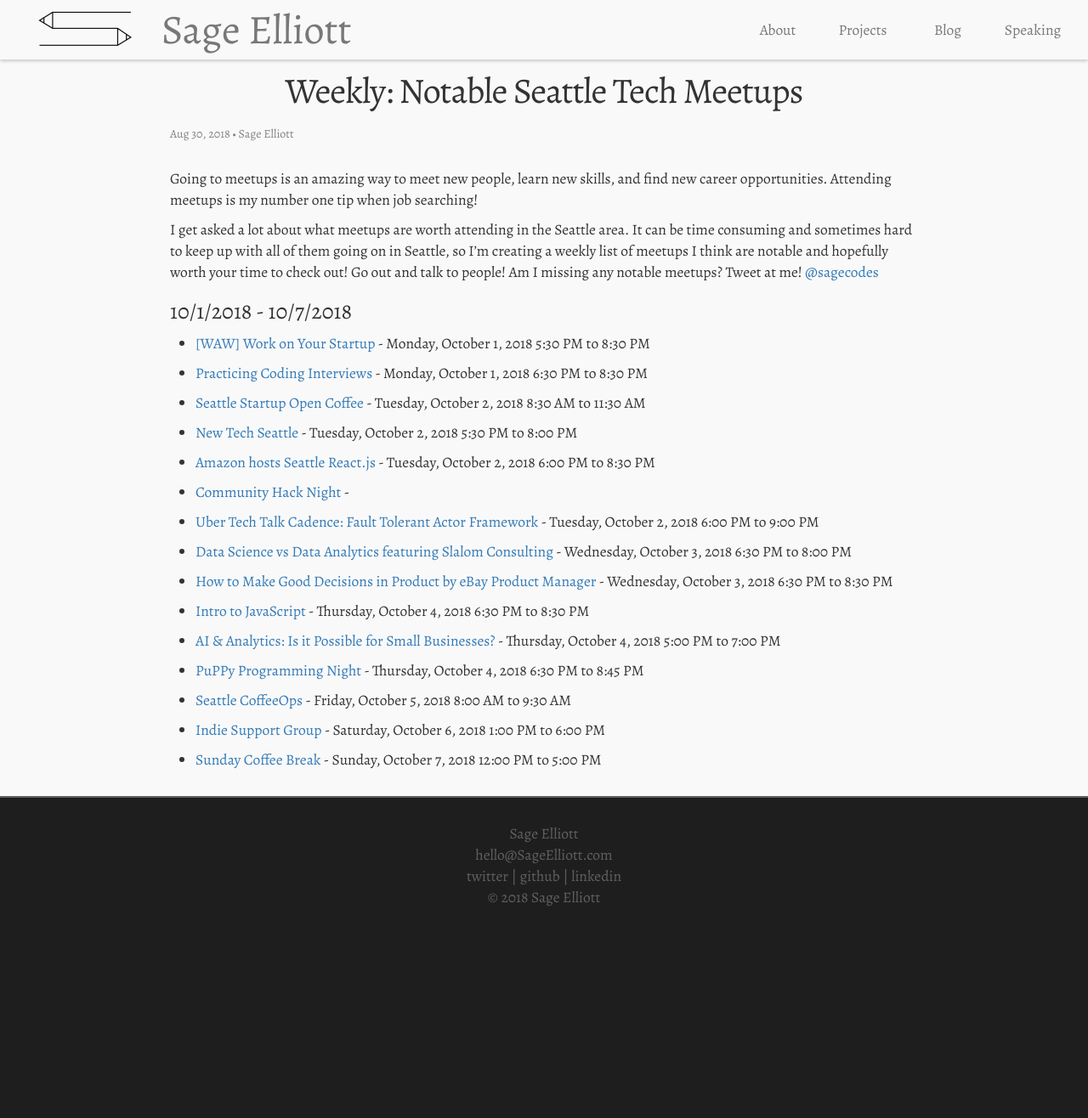
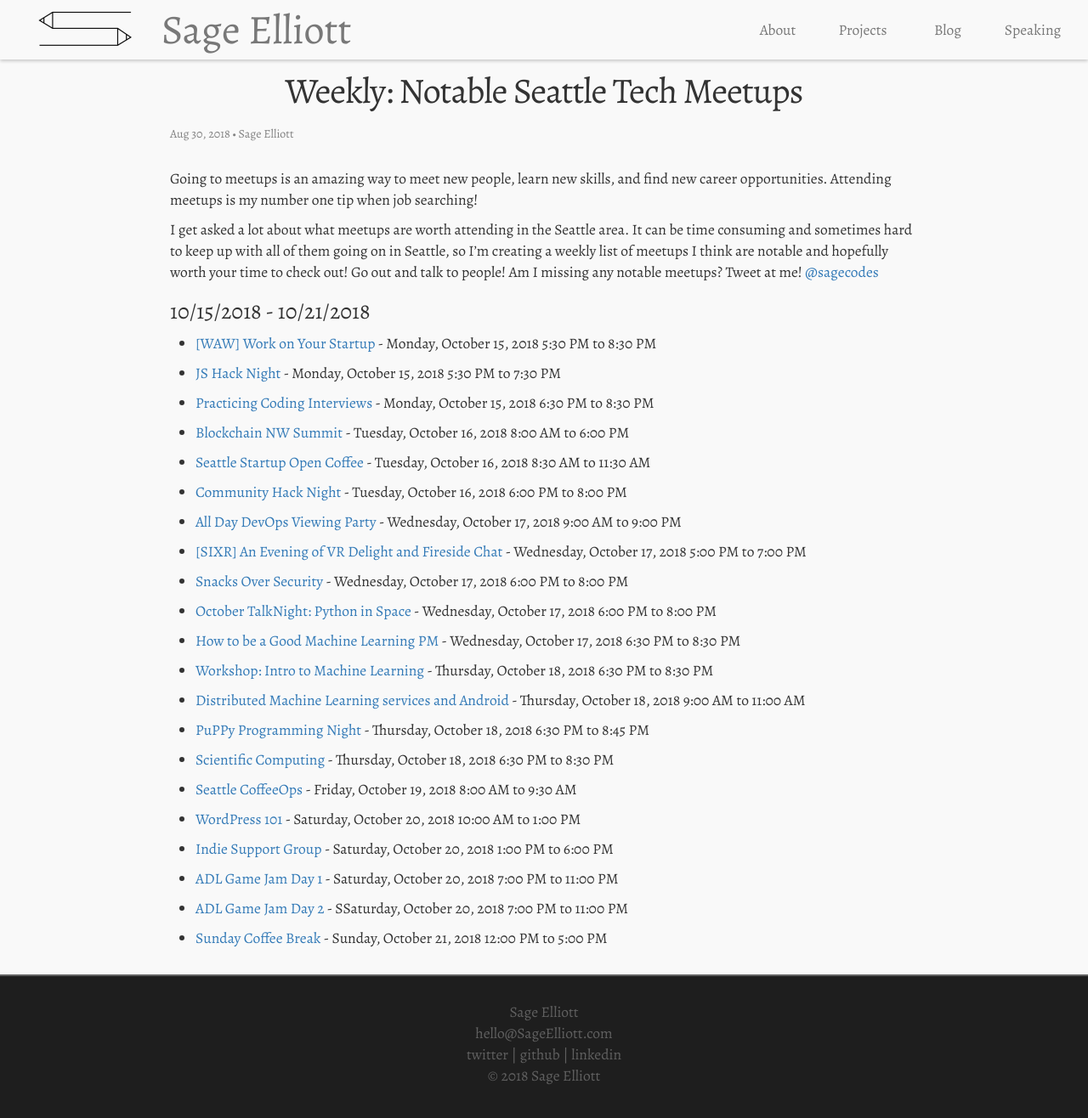
Before and after one commit to sagecodes/sage-blog, a Jekyll site: the page built from _posts/blog/2018-07-30-post6-meetups-1.markdown, in a window 1280 px wide. Shown: the top 1316 px of the page at 85% size. Built offline with Jekyll 4.4.1, drawn with Linux system fonts in a browser that asks for light colours; nearby versions of some CDN libraries; some web fonts are replaced.

Commit message:
Add in weekly meetups

```diff
--- a/_posts/blog/2018-07-30-post6-meetups-1.markdown
+++ b/_posts/blog/2018-07-30-post6-meetups-1.markdown
@@ -14,48 +14,67 @@ Going to meetups is an amazing way to meet new people, learn new skills, and fin
 I get asked a lot about what meetups are worth attending in the Seattle area. It can be time consuming and sometimes hard to keep up with all of them going on in Seattle, so I'm creating a weekly list of meetups I think are notable and hopefully worth your time to check out! Go out and talk to people! Am I missing any notable meetups? Tweet at me! [@sagecodes]({{site.twitter}})
 
 
-### 10/1/2018 - 10/7/2018
+### 10/15/2018 - 10/21/2018
 
-- [[WAW] Work on Your Startup](https://www.meetup.com/WorkAfterWork/events/255011848/) - Monday, October 1, 2018
+- [[WAW] Work on Your Startup](https://www.meetup.com/WorkAfterWork/events/rvxpcqyxnbtb/) - Monday, October 15, 2018
 5:30 PM to 8:30 PM
 
-- [Practicing Coding Interviews](https://www.meetup.com/PSPPython/events/254280032/) - Monday, October 1, 2018
+- [JS Hack Night](https://www.meetup.com/seattlejshackers/events/255481202/) - Monday, October 15, 2018
+5:30 PM to 7:30 PM
+
+- [Practicing Coding Interviews](https://www.meetup.com/PSPPython/events/pmqfjqyxnbtb/) - Monday, October 15, 2018
 6:30 PM to 8:30 PM
 
-- [Seattle Startup Open Coffee](https://www.meetup.com/Seattle-Startups-Open-Coffee/events/254766849/) - Tuesday, October 2, 2018
+- [Blockchain NW Summit](https://www.meetup.com/Seattle-Blockchain-NW-Community/events/254469916/) - Tuesday, October 16, 2018
+8:00 AM to 6:00 PM
+
+- [Seattle Startup Open Coffee](https://www.meetup.com/Seattle-Startups-Open-Coffee/events/xftnplyxnbvb/) - Tuesday, October 16, 2018
 8:30 AM to 11:30 AM
 
-- [New Tech Seattle](https://www.meetup.com/NewTechSeattle/events/249301505/) - Tuesday, October 2, 2018
-5:30 PM to 8:00 PM
+- [Community Hack Night](https://www.meetup.com/seattlejshackers/events/zfxqbqyxnbvb/) - Tuesday, October 16, 2018
+6:00 PM to 8:00 PM
 
-- [Amazon hosts Seattle React.js ](https://www.meetup.com/seattle-react-js/events/254713205/) - Tuesday, October 2, 2018
-6:00 PM to 8:30 PM
+- [All Day DevOps Viewing Party](https://www.meetup.com/Chef-Meetup/events/253624727/) - Wednesday, October 17, 2018
+9:00 AM to 9:00 PM
 
-- [Community Hack Night](https://www.meetup.com/seattlejshackers/events/253802901/) -
+- [[SIXR] An Evening of VR Delight and Fireside Chat](https://www.meetup.com/Seattle-VR-Panels-Presentations/events/255513667/) - Wednesday, October 17, 2018
+5:00 PM to 7:00 PM
 
-- [Uber Tech Talk Cadence: Fault Tolerant Actor Framework](https://www.meetup.com/aittg-seattle/events/255069930/) - Tuesday, October 2, 2018
-6:00 PM to 9:00 PM
+- [Snacks Over Security](https://www.meetup.com/Seattle-DevSecOps/events/jsfxgqyxnbwb/) - Wednesday, October 17, 2018
+6:00 PM to 8:00 PM
 
-- [Data Science vs Data Analytics featuring Slalom Consulting](https://www.meetup.com/Seattle-Data-Science/events/255004464/) - Wednesday, October 3, 2018
-6:30 PM to 8:00 PM
+- [October TalkNight: Python in Space](https://www.meetup.com/Seattle-PyLadies/events/255198279/) - Wednesday, October 17, 2018
+6:00 PM to 8:00 PM
 
-- [How to Make Good Decisions in Product by eBay Product Manager](https://www.meetup.com/product-management-seattle/events/253841165/) - Wednesday, October 3, 2018
+- [How to be a Good Machine Learning PM](https://www.meetup.com/product-management-seattle/events/254987046/) - Wednesday, October 17, 2018
 6:30 PM to 8:30 PM
 
-- [Intro to JavaScript](https://www.meetup.com/Learn-Code-Seattle/events/253466491/) - Thursday, October 4, 2018
+- [Workshop: Intro to Machine Learning](https://www.meetup.com/Learn-Code-Seattle/events/253466541/) - Thursday, October 18, 2018
 6:30 PM to 8:30 PM
 
-- [AI & Analytics: Is it Possible for Small Businesses?](https://www.meetup.com/meetup-datascience/events/250629258/) - Thursday, October 4, 2018
-5:00 PM to 7:00 PM
+- [Distributed Machine Learning services and Android](https://www.meetup.com/aittg-seattle/events/255474428/) - Thursday, October 18, 2018
+9:00 AM to 11:00 AM
 
-- [PuPPy Programming Night](https://www.meetup.com/PSPPython/events/255081312/) - Thursday, October 4, 2018
+- [PuPPy Programming Night](https://www.meetup.com/PSPPython/events/zdzrxpyxnbxb/) - Thursday, October 18, 2018
 6:30 PM to 8:45 PM
 
-- [Seattle CoffeeOps](https://www.meetup.com/Seattle-CoffeeOps/events/254565561/) - Friday, October 5, 2018
+- [Scientific Computing](https://www.meetup.com/PSPPython/events/255434603/) - Thursday, October 18, 2018
+6:30 PM to 8:30 PM
+
+- [Seattle CoffeeOps](https://www.meetup.com/Seattle-CoffeeOps/events/kgmkbqyxnbzb/) - Friday, October 19, 2018
 8:00 AM to 9:30 AM
 
-- [Indie Support Group](https://www.meetup.com/SeattleIndies/events/254741654/) - Saturday, October 6, 2018
+- [WordPress 101](https://www.meetup.com/SeattleWordPressMeetup/events/xwgjwnyxnbbc/) - Saturday, October 20, 2018
+10:00 AM to 1:00 PM
+
+- [Indie Support Group](https://www.meetup.com/SeattleIndies/events/kddxgqyxnbbc/) - Saturday, October 20, 2018
 1:00 PM to 6:00 PM
 
-- [Sunday Coffee Break](https://www.meetup.com/seattlejshackers/events/253802902/) - Sunday, October 7, 2018
+- [ADL Game Jam Day 1](https://www.meetup.com/SeattleIndies/events/255168201/) - Saturday, October 20, 2018
+7:00 PM to 11:00 PM
+
+- [ADL Game Jam Day 2](https://www.meetup.com/SeattleIndies/events/255168333/) - SSaturday, October 20, 2018
+7:00 PM to 11:00 PM
+
+- [Sunday Coffee Break](https://www.meetup.com/seattlejshackers/events/dwrqmpyxnbcc/) - Sunday, October 21, 2018
 12:00 PM to 5:00 PM
```
